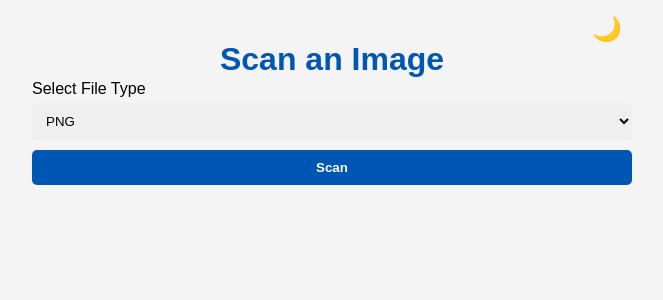
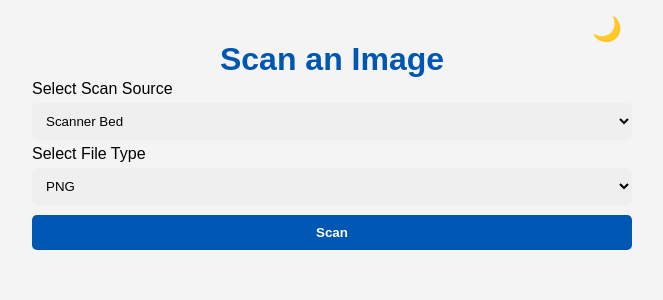
Before and after one commit to jdwills95/sane_web_ui, a Flask app: page / in a window 1280 px wide. Shown: the top 300 px of the page, without its empty margins (308-971 px from the left). Run offline with Flask 2, Linux system fonts and the light colour scheme; parts of the project's set-up code (start-up, migrations or seed data) failed here and were passed over.

Commit message:
Add support for switching between scanner bed and document feeder.

```diff
--- a/app.py
+++ b/app.py
@@ -22,9 +22,14 @@ PORT = int(os.getenv("PORT", 5000))  # Default to port 5000 if not set
 os.makedirs(SCAN_DIR, exist_ok=True)
 
 # Function to scan the image
-def scan_image(file_type, file_name):
+def scan_image(file_type, file_name, source='Flatbed'):
     """ Simulate the scanning process by running the bash function """
-    command = f"bash scan_image.sh {file_type} {file_name}"
+    if source not in ['Flatbed', 'ADF']:
+        source = 'Flatbed'
+    if file_type not in ['png', 'tiff', 'pdf']:
+        file_type = 'png'
+
+    command = f"bash scan_image.sh {file_type} {file_name} {source}"
     try:
         subprocess.run(command, shell=True, check=True)
         return True
@@ -53,10 +58,11 @@ def scan():
     try:
         timestamp = datetime.datetime.now().strftime("%Y-%m-%d_%H-%M-%S")
         file_type = request.form.get('file_type', 'png')  # Default to 'png' if not provided
+        source = request.form.get('source', 'Flatbed')  # Default to 'Flatbed' if not provided
         file_name = f'scannedimage_{timestamp}'
         full_file_name = f"{file_name}.{file_type}"
 
-        if scan_image(file_type, file_name):
+        if scan_image(file_type, file_name, source):
             return render_template('success.html', file_name=full_file_name, file_type=file_type)
         else:
             return render_template('failure.html')
--- a/templates/index.html
+++ b/templates/index.html
@@ -22,6 +22,14 @@
     <div class="container">
         <form id="scanForm" action="/scan" method="POST">
             <div class="form-group">
+                <label for="source">Select Scan Source</label>
+                <select id="source" name="source" class="form-control">
+                    <option value="Flatbed">Scanner Bed</option>
+                    <option value="ADF">Document Feeder</option>
+                </select>
+            </div>
+
+            <div class="form-group">
                 <label for="file_type">Select File Type</label>
                 <select id="file_type" name="file_type" class="form-control">
                     <option value="png">PNG</option>
```
Also changed, not shown: Readme.md, 1 other file.
